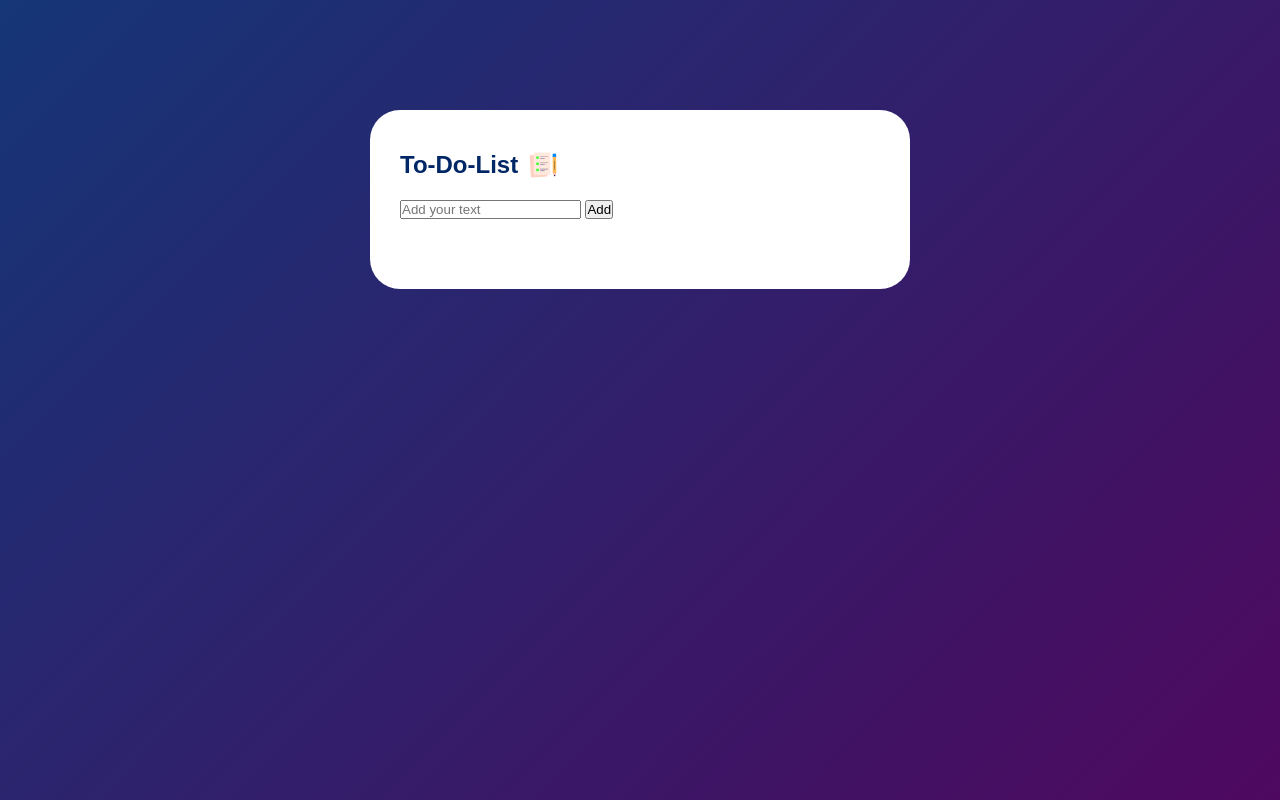
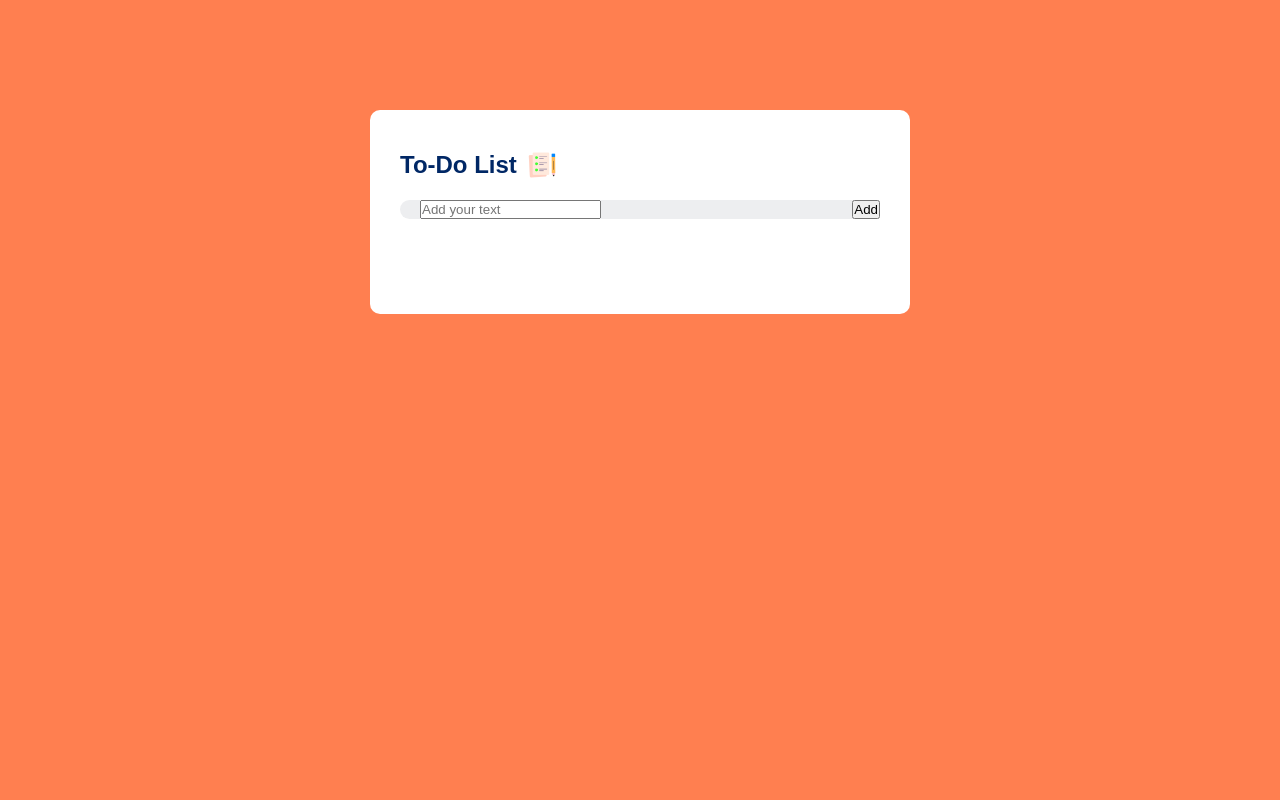
Before and after one commit to Jositey/To-do-list, a plain HTML site: page index.html in a window 1280 px wide. Drawn offline with Linux system fonts and the light colour scheme.

Commit message:
created the skeleton with HTML and style with css code

```diff
--- a/index.html
+++ b/index.html
@@ -1,20 +1,25 @@
 <!DOCTYPE html>
-<html lang="en">
+<html>
 <head>
-    <meta charset="UTF-8">
-    <meta name="viewport" content="width=device-width, initial-scale=1.0">
-    <title>To-Do List App</title>
+    <meta name="viewport" content="width=device-width, initial-scale=1">
+    <title>To-Do List App - Easy Tutorials</title>
     <link rel="stylesheet" href="style.css">
+</head>
 <body>
-    <div class="container">
-        <div class="todo-app">
-            <h2>To-Do-List <img src="images/icon.png"></h2>
-            <div class="row">
-                <input type="text" id="input-box" placeholder="Add your text">
-                <button>Add</button>
-            </div>
+<div class="container">
+    <div class="todo-app">
+        <h2>To-Do List <img src="images/icon.png"></h2>
+        <div class="row">
+            <input type="text" id="input-box" placeholder="Add your text">
+            <button onclick="addTask()">Add</button>
         </div>
+        <ul id="list-container">
+            <!-- <li class="checked">Task 1</li>
+            <li>Task 2</li>
+            <li>Task 3</li> -->
+        </ul>
     </div>
-
+</div>
+<script src="script.js"></script>
 </body>
 </html>
--- a/style.css
+++ b/style.css
@@ -7,25 +7,33 @@
   .container{
     width: 100%;
     min-height: 100vh;
-    background: linear-gradient(135deg, #153677, #4e085f);
+    background: coral;
     padding: 10px;
   }
   .todo-app{
     width: 100%;
     max-width: 540px;
-    background: #fff;
+    background: white;
     margin: 100px auto 20px;
     padding: 40px 30px 70px;
-    border-radius: 30px;
+    border-radius: 10px;
   }
   .todo-app h2{
     color: #002765;
     display: flex;
     align-items: center;
     margin-bottom: 20px;
-
   }
   .todo-app h2 img{
     width: 30px;
     margin-left: 10px;
   }
+  .row{
+    display: flex;
+    align-items: center;
+    justify-content: space-between;
+    background: #edeef0;
+    border-radius: 30px;
+    padding-left: 20px;
+    margin-bottom: 25px;
+  }
```
Lines whose indentation alone changed are shown as unchanged.
